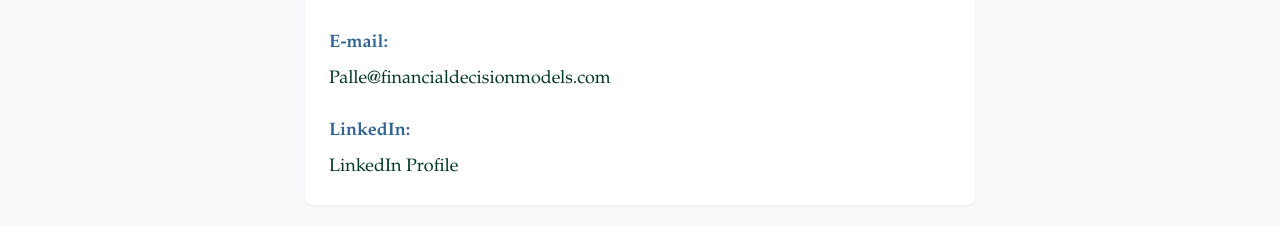
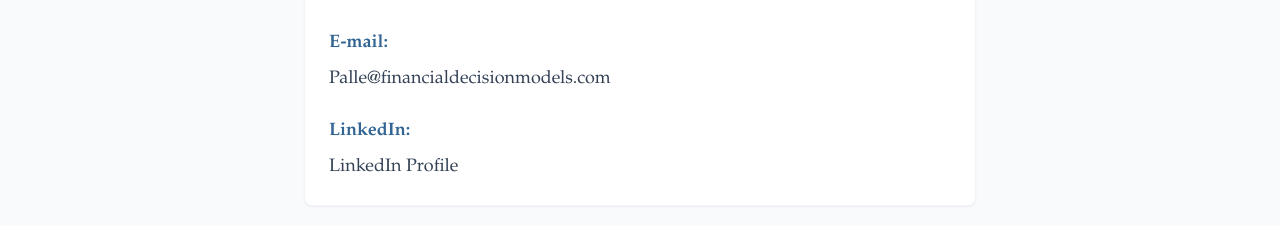
Before and after one commit to PalleFloe/finance-access-pilot, a React (Vite) app: page /contact in a window 1280 px wide. Shown: the part 470-696 px from the top of the page. Built offline with nearby package versions, Linux system fonts and the light colour scheme.

Commit message:
Update contact page font colors

```diff
--- a/src/pages/Contact.tsx
+++ b/src/pages/Contact.tsx
@@ -36,7 +36,7 @@ const Contact = () => {
                 <h2 className="text-lg font-semibold text-brand-blue mb-2">E-mail:</h2>
                 <a
                   href="mailto:Palle@financialdecisionmodels.com"
-                  className="text-lg text-primary hover:underline"
+                  className="text-lg text-slate-700 hover:underline"
                 >
                   Palle@financialdecisionmodels.com
                 </a>
@@ -48,7 +48,7 @@ const Contact = () => {
                   href="https://www.linkedin.com/in/palle-fl%C3%B8e-nielsen-97ab7211/"
                   target="_blank"
                   rel="noopener noreferrer"
-                  className="text-lg text-primary hover:underline"
+                  className="text-lg text-slate-700 hover:underline"
                 >
                   LinkedIn Profile
                 </a>
```
